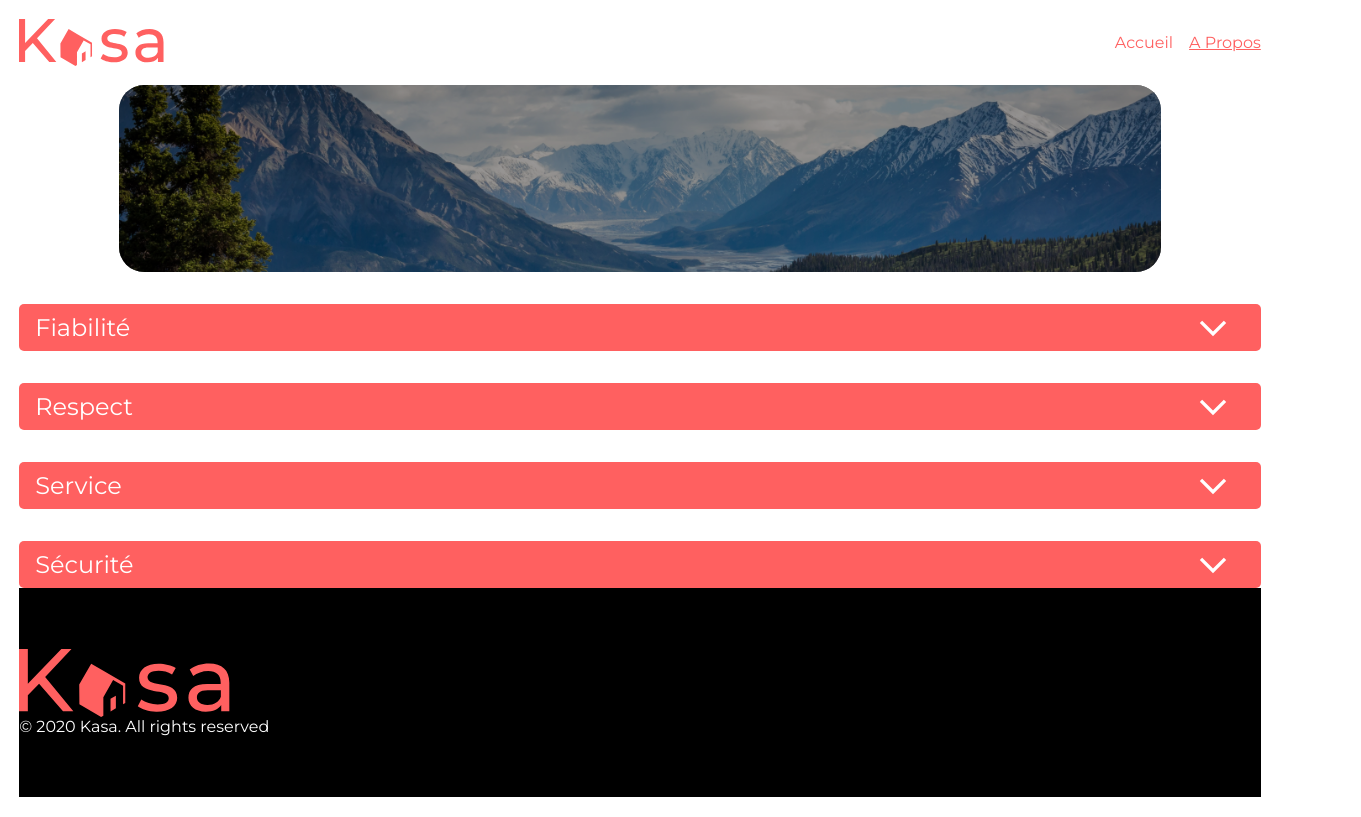
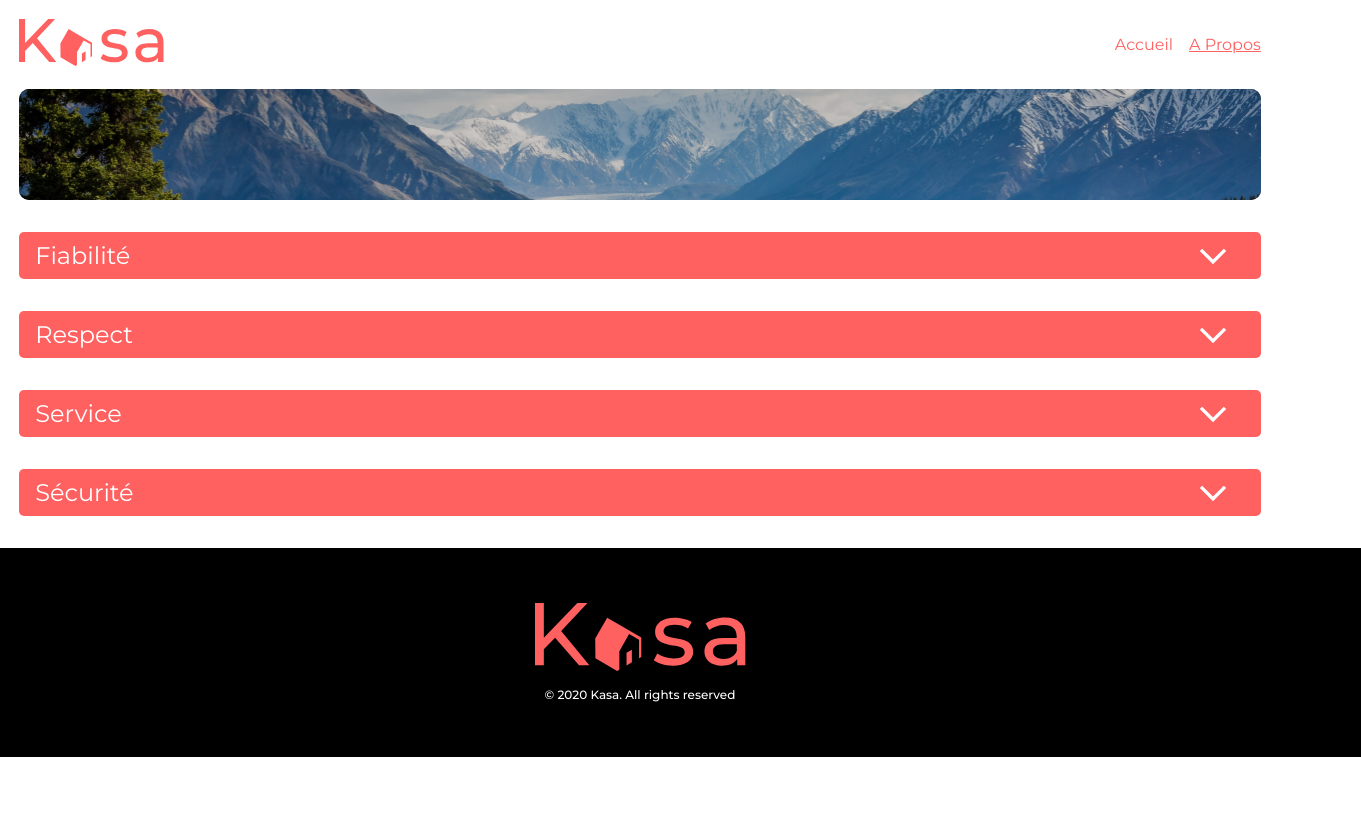
Before and after one commit to BenjaminBelardi/BenjaminBelardi_8_27072021, a React (Create React App) app: page /about in a window 1280 px wide. Shown: the whole page, 1361 px wide, since content can reach past the window. Built offline with nearby package versions, Linux system fonts and the light colour scheme.

Commit message:
fix css reponsive and desctop all files modified fix router bad rent id

```diff
--- a/src/components/Banner.js
+++ b/src/components/Banner.js
@@ -1,11 +1,12 @@
 import React from 'react'
-import '../styles/banner.css'
+import '../styles/Banner.css'
 
 class Banner extends React.Component{
 
     render(){
+
         return (
-            <div className='kasa-banner'>
+            <div className= {`kasa-banner-container ${this.props.cssStyle}`}>
                 <img src={this.props.img} alt='kasa-banner' className='kasa-banner__img'/>
                 <p className='kasa-banner__txt'>{this.props.txt}</p>
             </div>
--- a/src/components/Header.js
+++ b/src/components/Header.js
@@ -1,7 +1,7 @@
 import React from 'react';
 import {NavLink} from "react-router-dom"
 import logo from '../assets/logo.svg'
-import '../styles/header.css'
+import '../styles/Header.css'
 
 class Header extends React.Component{
 
@@ -9,8 +9,9 @@ class Header extends React.Component{
     render() {
         return (
             <header className='header'>
-                {/* <div className='header'> */}
-                    <img src={logo} alt='kasa' className='kasa-logo' />
+                    <NavLink  exact to="/">
+                        <img src={logo} alt='kasa' className='kasa-logo' />
+                    </NavLink>
                     <nav className='kasa-nav'>
                         <ul className='kasa-nav-list__link'>
                             <NavLink exact className='nav-link' activeClassName="current" to="/">
@@ -21,7 +22,6 @@ class Header extends React.Component{
                             </NavLink>
                         </ul>
                     </nav>
-                {/* </div> */}
             </header>
         )
     }
--- a/src/styles/Footer.css
+++ b/src/styles/Footer.css
@@ -2,13 +2,35 @@
     display: flex;
     flex-direction: column;
     justify-content: center;
+    align-items: center;
     height : 209px;
     background-color: black;
+    margin: 2rem -1.2rem 0;
+}
+.kasa-footer-logo path {
+    fill:  white;
 }
 .kasa-footer-logo{
-    fill:  white;
+    height : 39.44px;
+    width: 122px;
 }
 
 .kasa-footer-container p{
+    margin-top: 1rem;
+    font-size: 12px;
+    font-weight: 500;
     color: white;
 }
+
+@media screen and (min-width: 780px){
+    .kasa-footer-container{
+        margin: 2rem -4rem 0;
+    }
+
+  }
+
+  @media screen and (min-width: 780px){
+    .kasa-footer-container{
+        margin: 2rem -6.25rem 0;
+    }
+  }
--- a/src/styles/banner.css
+++ b/src/styles/banner.css
@@ -1,23 +1,43 @@
-.kasa-banner{
+.kasa-banner-container{
     display: flex;
-    border-radius: 25px;
+    border-radius: 10px;
     background-color: black;
     mix-blend-mode: darken;
     align-items: center;
-    justify-content: center;
-    margin: 0 100px 0 100px;
+    justify-content: left;
+    height: 111px;
+    /* margin: 0 100px 0 100px; */
+}
 
+.kasa-banner-acceuil-size{
+    height: 111px;
+}
+
+.kasa-banner-about-size{
+    height: 223px;
 }
 
 .kasa-banner__img{
     width: 100%;
-    opacity: 0.6;
+    height: 100%;
+    opacity: 0.8;
     object-fit: cover;
-    border-radius: 25px;
+    border-radius: 10px;
 }
 
 .kasa-banner__txt{
     position:absolute;
     color : white;
     font-size: 1.5rem;
+    width: 217px;
+    margin-left: 1rem;
 }
+
+@media screen and (min-width: 780px){
+    .kasa-banner__txt{
+        width: auto;
+
+        margin-left: 0;
+
+    }
+}
```
